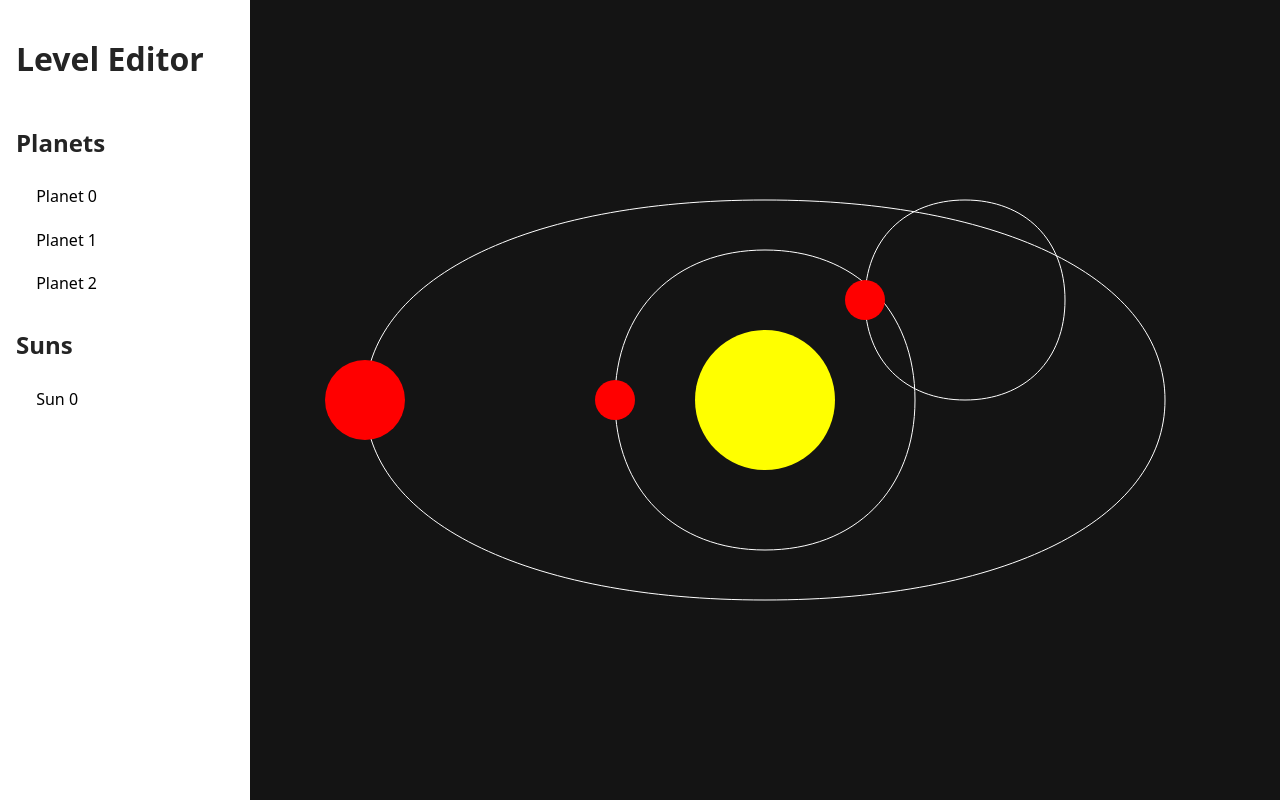
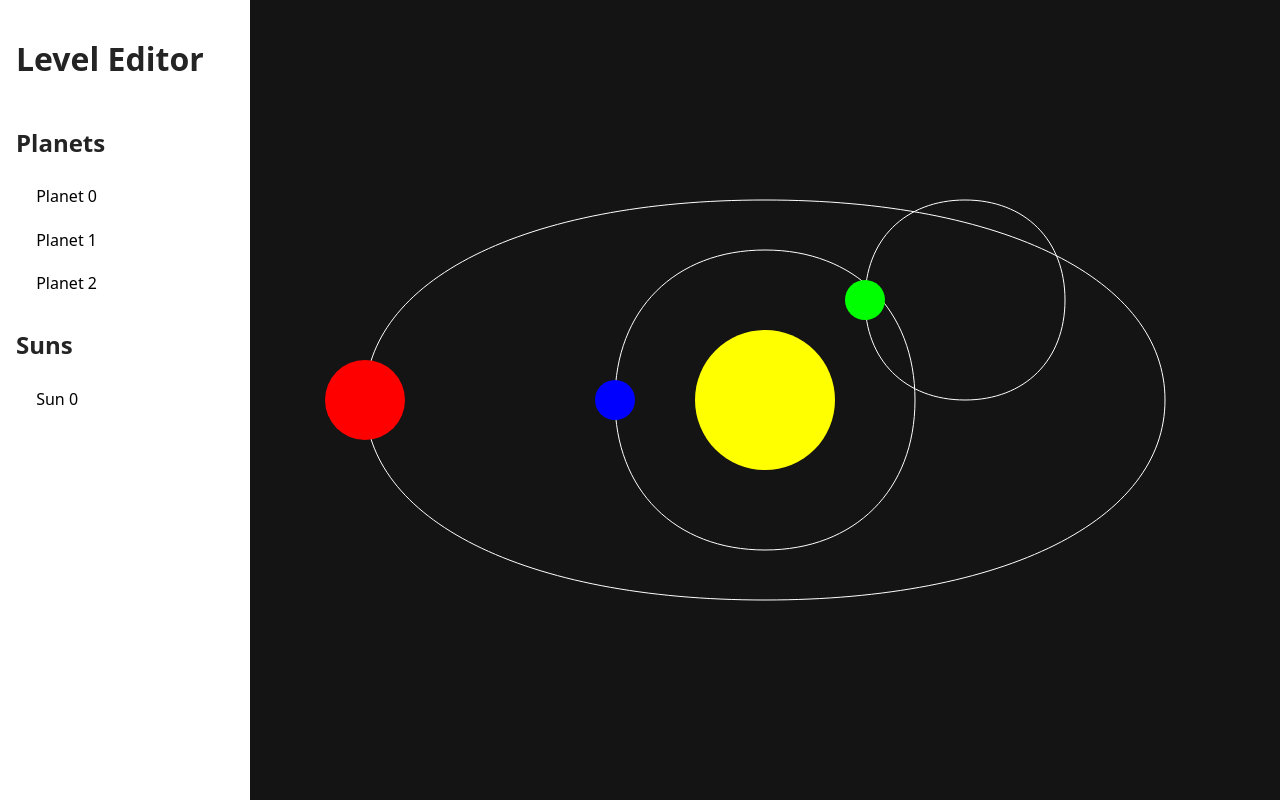
Before and after one commit to aphelion-studio/level-editor, a Svelte app: page / in a window 1280 px wide. Built offline with nearby package versions, Linux system fonts and the light colour scheme.

Commit message:
Color planets by owner

```diff
--- a/src/App.svelte
+++ b/src/App.svelte
@@ -12,6 +12,17 @@
   $: viewBox = svg
     ? `${-svg.clientWidth / 2} ${-svg.clientHeight / 2} ${svg.clientWidth} ${svg.clientHeight}`
     : '0 0 100 100'
+
+  const playerColor = (player: number) => {
+    switch (player) {
+      case 0:
+        return 'blue'
+      case 1:
+        return 'red'
+      default:
+        return 'lime'
+    }
+  }
 </script>
 
 <main>
@@ -59,7 +70,7 @@
         cx={planet.orbit.x - planet.orbit.a}
         cy={-planet.orbit.y}
         r={planet.radius}
-        fill="red"
+        fill={playerColor(planet.owner)}
       />
     {/each}
     {#each $level.suns as sun}
--- a/src/sample.json
+++ b/src/sample.json
@@ -1,7 +1,7 @@
 {
   "planets": [
     {
-      "owner": 0,
+      "owner": 1,
       "radius": 40,
       "moons": 3,
       "spawndelay": 0.5,
@@ -16,7 +16,7 @@
       }
     },
     {
-      "owner": 1,
+      "owner": 0,
       "radius": 20,
       "moons": 5,
       "spawndelay": 0.5,
```
